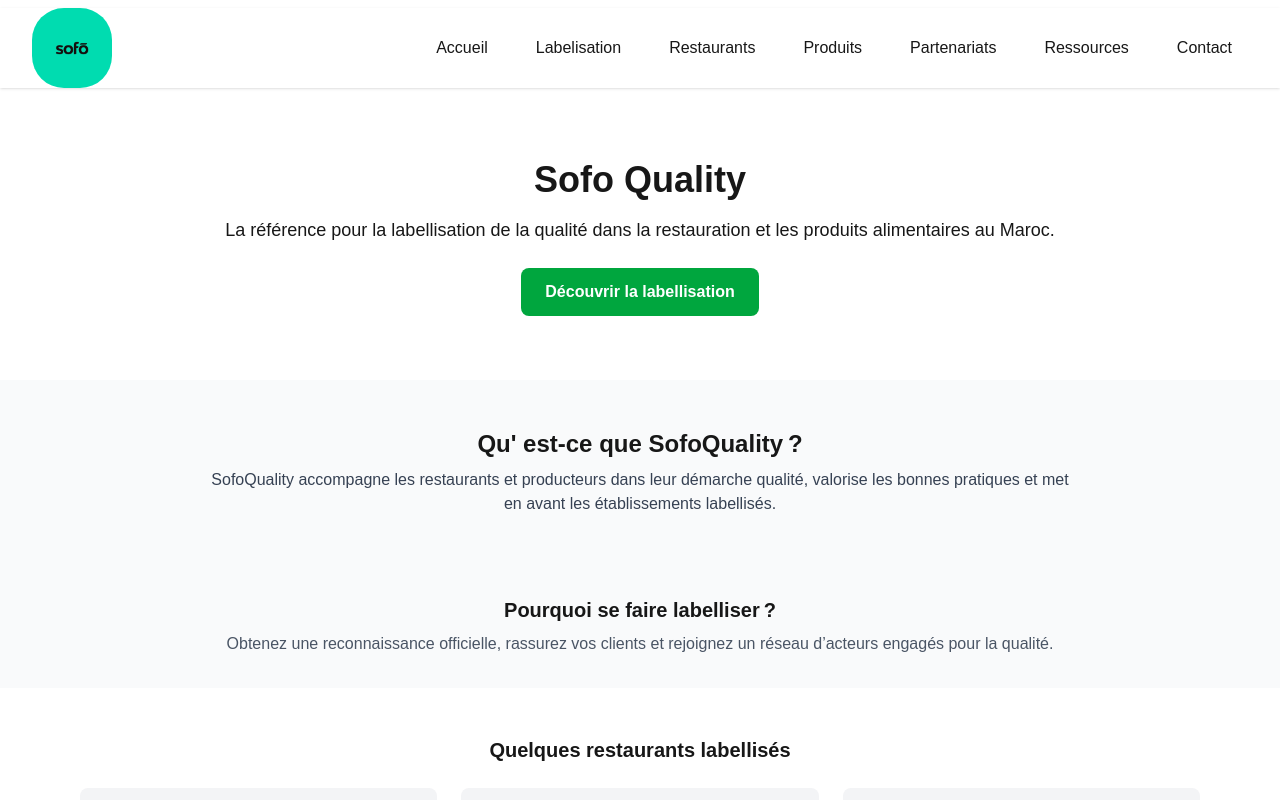
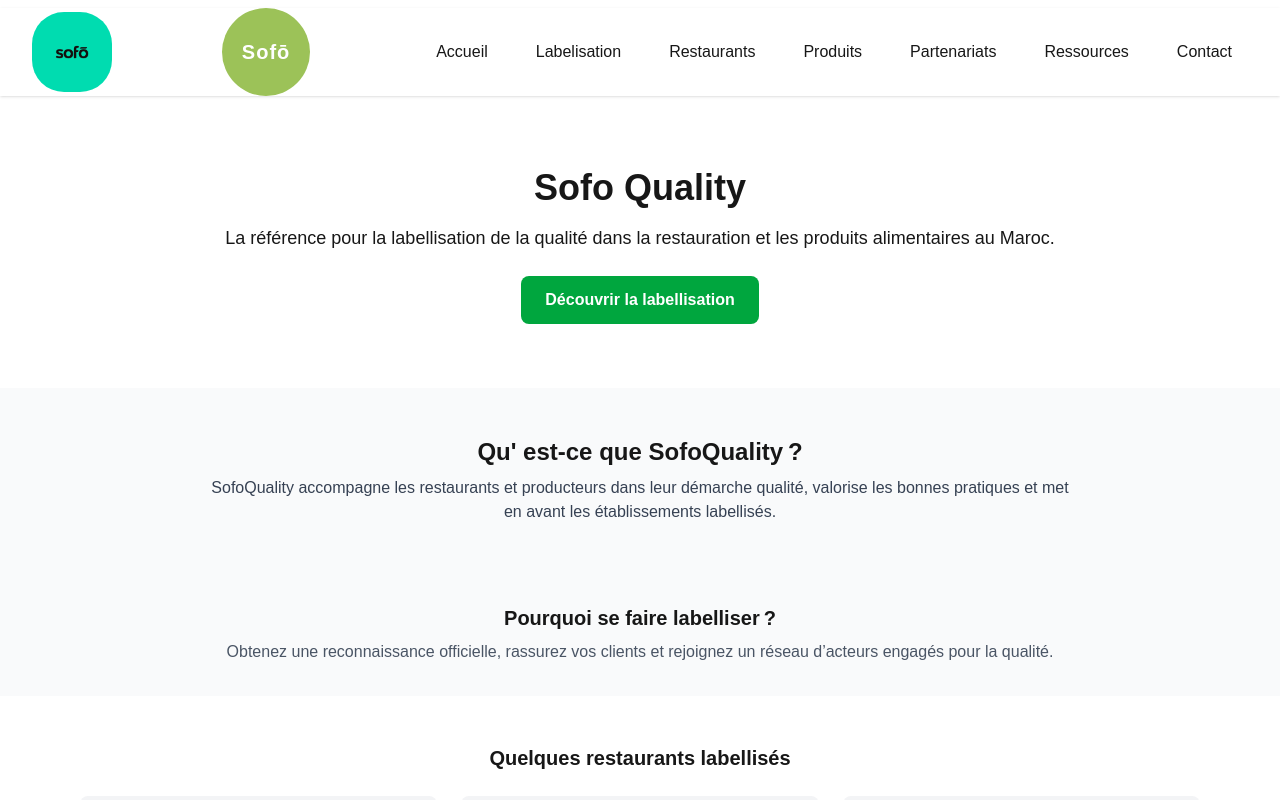
Before and after one commit to MattCornicDev/sofoquality, a Next.js app: page / in a window 1280 px wide. Shown: the top 800 px of the page. Built offline with nearby package versions, Linux system fonts and the light colour scheme.

Commit message:
Logo rond vert sur fond blanc
Signed-off-by: MattCornicDev <mattcornicdev@gmail.com>

```diff
--- a/src/app/components/Navigation.tsx
+++ b/src/app/components/Navigation.tsx
@@ -29,6 +29,7 @@
                         priority
                     />
                 </Link>
+                <span className="logo">Sofō</span>
                 {/* Burger menu button (visible sur mobile) */}
                 <button
                     className="sm:hidden flex flex-col justify-center items-center w-10 h-10"
--- a/src/app/globals.css
+++ b/src/app/globals.css
@@ -10,6 +10,7 @@
   --color-foreground: var(--foreground);
   --font-sans: var(--font-geist-sans);
   --font-mono: var(--font-geist-mono);
+
 }
 
 @media (prefers-color-scheme: dark) {
@@ -26,3 +27,17 @@
 }
 
 /* Add this to ensure the burger menu works */
+.logo {
+  background: rgb(156, 194, 88); /* vert */
+  color: #fff;
+  width: 88px;
+  height: 88px;
+  border-radius: 50%;
+  font-weight: bold;
+  font-size: 1.25rem;
+  letter-spacing: 0.05em;
+  display: flex;
+  align-items: center;
+  justify-content: center;
+  text-align: center;
+}
```
